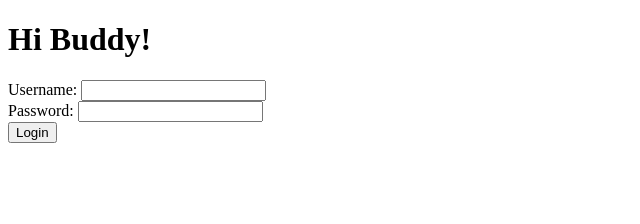
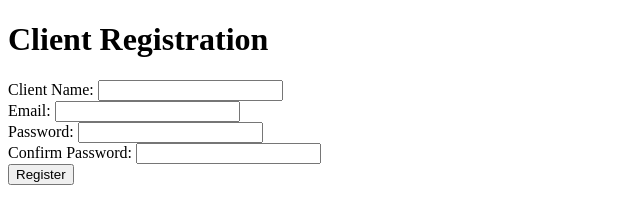
Before and after one commit to harishkariyanna/Team_Employee, a plain HTML site: page index.html in a window 1280 px wide. Shown: the whole page, without its empty margins (0-640 px from the left). Drawn offline with Linux system fonts and the light colour scheme.

Commit message:
created a register page

```diff
--- a/index.html
+++ b/index.html
@@ -6,15 +6,21 @@
     <title>Document</title>
   </head>
   <body>
-    <h1>Hi Buddy!</h1>
-    <form action="/login" method="post">
-      <label for="username">Username:</label>
-      <input type="text" id="username" name="username" required>
+    <h1>Client Registration</h1>
+    <form action="/register" method="post">
+      <label for="clientname">Client Name:</label>
+      <input type="text" id="clientname" name="clientname" required>
+      <br>
+      <label for="email">Email:</label>
+      <input type="email" id="email" name="email" required>
       <br>
       <label for="password">Password:</label>
       <input type="password" id="password" name="password" required>
       <br>
-      <button type="submit">Login</button>
+      <label for="confirm_password">Confirm Password:</label>
+      <input type="password" id="confirm_password" name="confirm_password" required>
+      <br>
+      <button type="submit">Register</button>
     </form>
   </body>
 </html>
```
